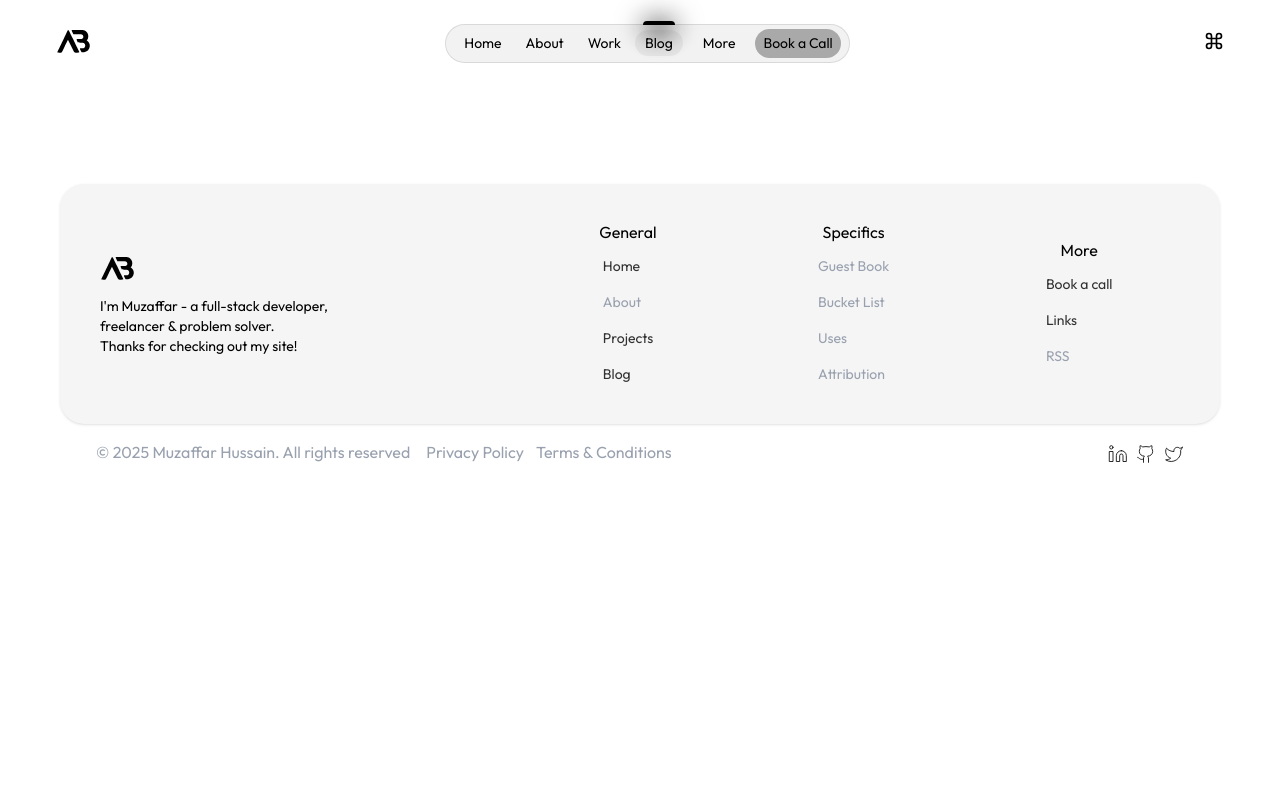
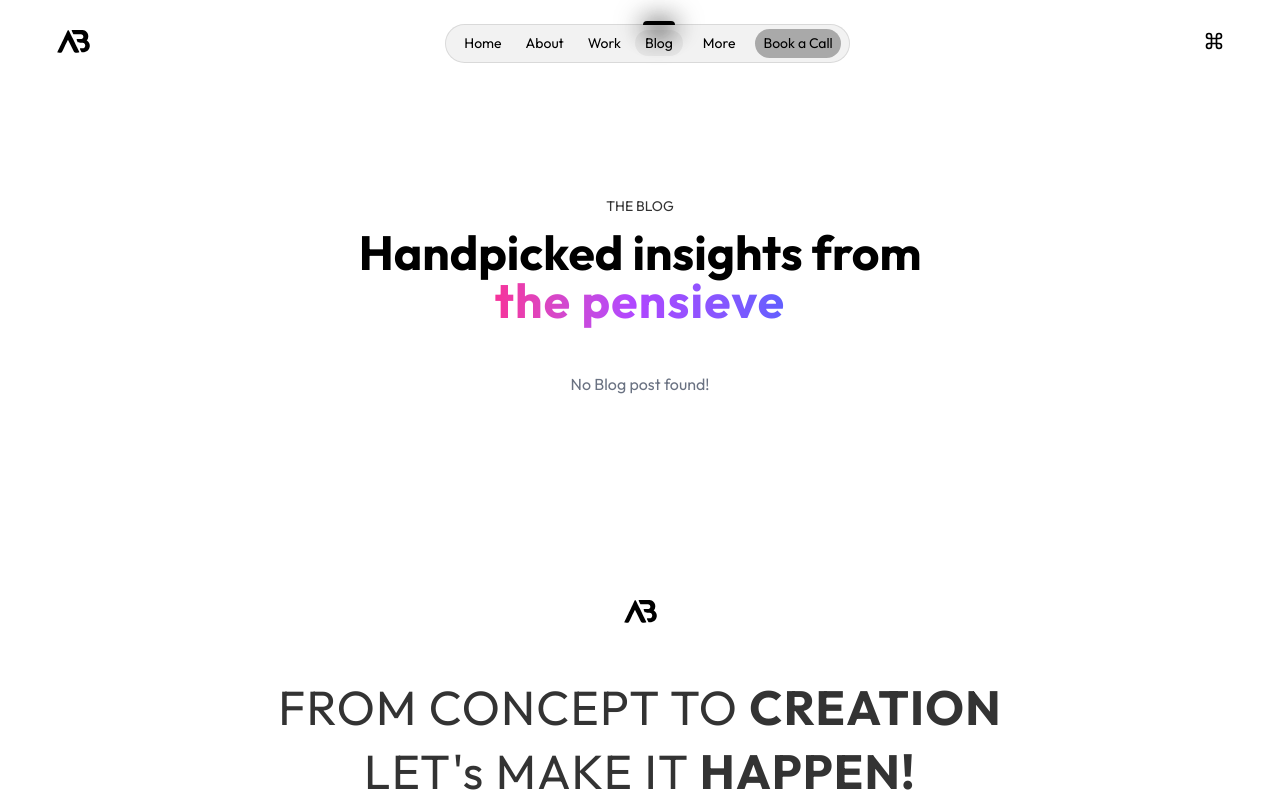
Before and after one commit to muzaffarhussain05/CodeLabs-Web-Remote-Internship_Capstone_Project, a React (Vite) app: page /blog in a window 1280 px wide. Shown: the top 800 px of the page. Built offline with nearby package versions, Linux system fonts and the light colour scheme; a web font is replaced by a local one.

Commit message:
fixed errors

```diff
--- a/src/App.jsx
+++ b/src/App.jsx
@@ -12,6 +12,11 @@ import About from "./pages/About";
 import Work from "./pages/Work";
 import Blog from "./pages/Blog";
 import ScrollToTop from "./components/ScrollToTop";
+
+import ThesecretSkills from "./components/ThesecretSkills";
+import Mysite from "./pages/Mysite";
+import Skills from "./pages/Skills";
+import Testimonials from "./pages/Testimonials";
 const router = createBrowserRouter(
   createRoutesFromElements(
 
@@ -21,6 +26,10 @@ const router = createBrowserRouter(
     <Route path="/about" element={<About />} />
     <Route path="work" element={<Work/>} />
     <Route path="blog" element={<Blog/>} />
+    <Route path="uses" element={<ThesecretSkills/>} />
+    <Route path="links" element={<Mysite/>} />
+    <Route path="attribution" element={<Skills/>} />
+    <Route path="guestbook" element={<Testimonials/>} />
 
   </Route>
 
--- a/src/components/Footer.jsx
+++ b/src/components/Footer.jsx
@@ -49,7 +49,7 @@ const Footer = () => {
             <p className="font-medium text-black  ">General</p>
             <div className="gap-3 flex  text-sm md:flex-col ">
               {generalLinks.map((link) => {
-                const disabledLinks = ["About", "Contact"]; // names or paths you want to disable
+                const disabledLinks = ["", "Contact"]; // names or paths you want to disable
                 const isDisabled = disabledLinks.includes(link.name);
 
                 return isDisabled ? (
--- a/src/pages/Blog.jsx
+++ b/src/pages/Blog.jsx
@@ -3,7 +3,22 @@ import React from 'react'
 const Blog = () => {
   return (
     <>
-    <div className='md:mt-45 mt-30 '>
+    <div className="md:mt-48 mt-29 ">
+        <div>
+          <div className="flex flex-col justify-center gap-3 items-center ">
+            <p className="text-black/80 text-sm uppercase">The Blog</p>
+            <h3 className="font-semibold text-2xl  md:text-5xl text-center ">Handpicked insights from
+              <br />
+              <span className="bg-gradient-to-r from-pink-500 via-purple-500 to-indigo-500 bg-clip-text text-transparent animate-gradient-x font-nyght tracking-wide">
+              the pensieve
+              </span>
+            </h3>
+          </div>
+
+          <div>
+            <p className='text-center mt-12 text-gray-500'>No Blog post found!</p>
+          </div>
+          </div>
 
 
     </div>
--- a/src/pages/Home.jsx
+++ b/src/pages/Home.jsx
@@ -283,7 +283,7 @@ const Home = () => {
       <About />
       <Testimonials />
       <Mysite />
-      <GetTouch />
+
     </>
   );
 };
--- a/src/pages/Layout.jsx
+++ b/src/pages/Layout.jsx
@@ -2,12 +2,14 @@ import React from "react";
 import { Outlet } from "react-router-dom";
 import Navbar from "../components/Navbar";
 import Footer from "../components/Footer";
+import GetTouch from "./GetTouch";
 export const Layout = () => {
   return (
     <>
       <div className="bg-white md:px-14 px-6 py-1 h-screen  ">
         <Navbar />
         <Outlet />
+        <GetTouch/>
         <Footer />
       </div>
     </>
```
Also changed, not shown: src/components/Navbar.jsx (+0 -65 lines).
